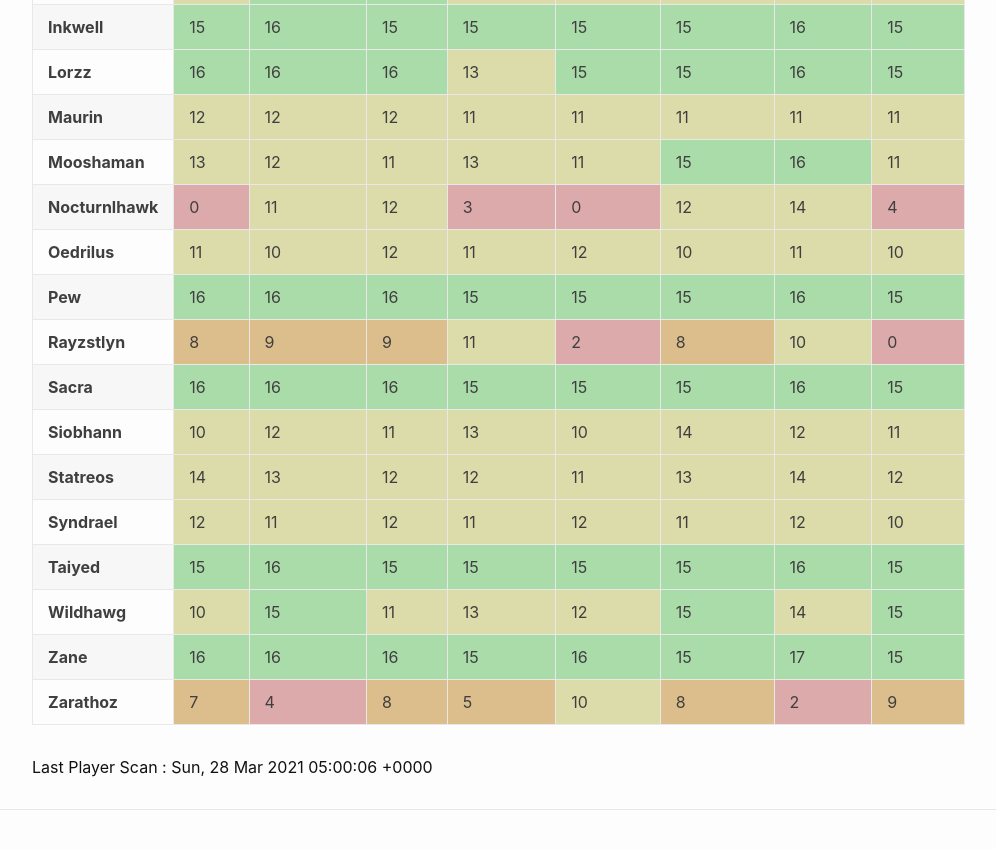
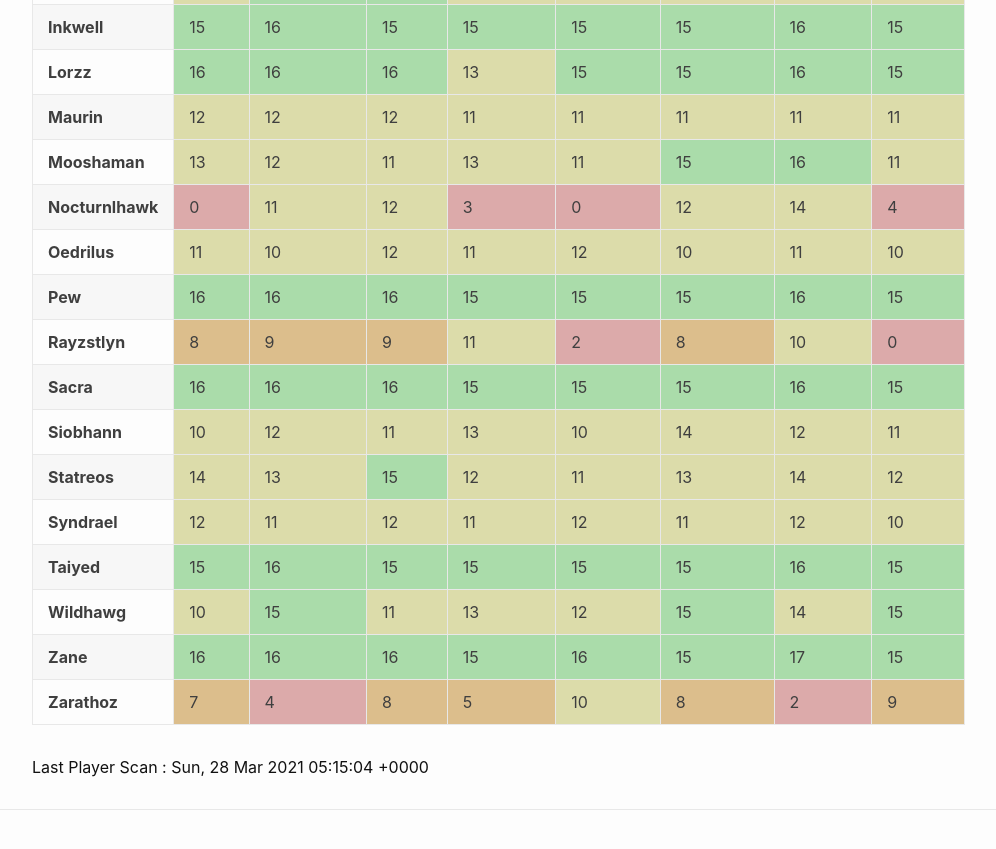
Before and after one commit to eldertribunal/keystonetracker, a Jekyll site: the page built from players.md, in a window 1280 px wide and 900 px high, scrolled down 838 px. Shown: the top 849 px of the window, without its empty margins (126-1122 px from the left). Built offline with Jekyll 4.4.1, drawn with Linux system fonts in a browser that asks for light colours.

Commit message:
auto scan Sun Mar 28 05:15:44 UTC 2021

```diff
--- a/_data/characters.json
+++ b/_data/characters.json
@@ -1579,7 +1579,7 @@
     "dungeons": [
       {
         "name": "Mists of Tirna Scithe",
-        "level": 12,
+        "level": 15,
         "id": 375
       },
       {
--- a/_data/players.json
+++ b/_data/players.json
@@ -1174,7 +1174,7 @@
     "dungeons": [
       {
         "name": "Mists of Tirna Scithe",
-        "level": 12,
+        "level": 15,
         "id": 375
       },
       {
--- a/_data/scanned.json
+++ b/_data/scanned.json
@@ -1,3 +1,3 @@
 {
-  "timestamp": 1616907606
+  "timestamp": 1616908504
 }
```
